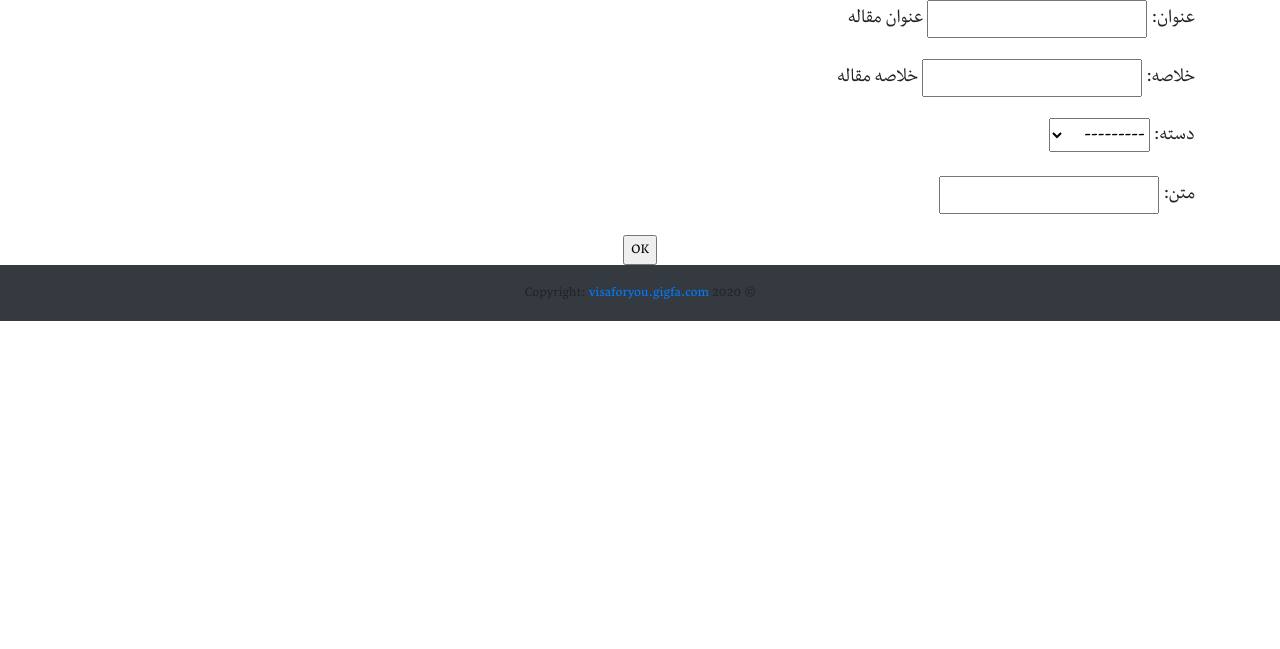
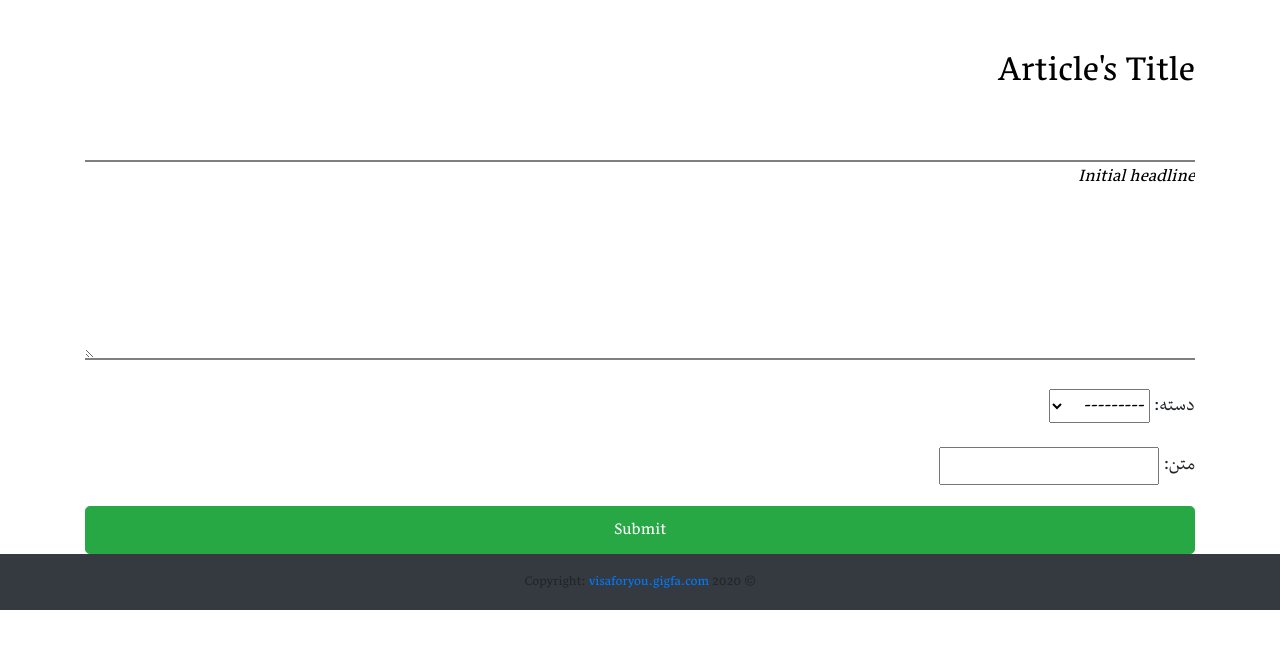
Before and after one commit to SinaSarparast/SimpleBlog, a Django app: page /articles/add/ in a window 1280 px wide. Shown: the part 64-713 px from the top of the page. Run offline with Django 3.2, Linux system fonts and the light colour scheme; a user stored in the database is signed in; data comes from the database, SQL or seed files in the repository; some libraries are stand-ins or nearby versions.

Commit message:
Improved form page

```diff
--- a/articles/forms.py
+++ b/articles/forms.py
@@ -2,22 +2,16 @@ from django import forms
 from froala_editor.widgets import FroalaEditor
 from .models import Tag, Category, Post
 from django.forms import ModelForm
+from django.utils.translation import gettext_lazy as _
 
-class NameForm(forms.Form):
-    title   =   forms.CharField(label='عنوان مقاله', max_length=30)
-    summary =   forms.CharField(label='چکیده مقاله', max_length=400)
-    category=   forms.ModelChoiceField(
-        queryset    =   Category.objects.all())
-    content =   forms.CharField(widget=FroalaEditor)
-
-    # FBVs must be refactored to CBVs because there is a lot of messy code
-    # I need to fix the tags model so that the edith view works!
-        # Probably the code below can solve the problem if I fix the queryset
-    # tags = forms.ModelChoiceField(
-    #     queryset = Tag.objects.values_list("name", flat=True).distinct(),
-    #     empty_label=None
-    # )
-    # tags    =   models.CharField(max_length=3, choices=LOCATIONS)
+# # class NameForm(forms.Form): (difference between form.form and modelform)
+# Forms created from forms.Form are manually configured by you. You're better off
+# using these for forms that do not directly interact with models. For example
+# a contact form, or a newsletter subscription form, where you might
+# not necessarily be interacting with the database. Where as a form created from
+# forms.ModelForm will be automatically created and then can later be
+# tweaked by you. The best examples really are from the superb documentation
+# provided on the Django website.
 
 
 class ArticleForm(ModelForm):
@@ -25,9 +19,18 @@ class ArticleForm(ModelForm):
         widget  =   FroalaEditor,
         label   =   'متن'
         )
+    title =   forms.CharField(
+        label   =   'عنوان',
+        initial =   _('Article\'s Title')
+        )
     category=   forms.ModelChoiceField(
         queryset =   Category.objects.all(),
         label   =   'دسته'
+        )
+    summary=   forms.CharField(
+        widget=forms.Textarea(attrs={'class' : 'article_summary'}),
+        label   =   'خلاصه',
+        initial =   _('Initial headline')
         )
     class Meta:
         model = Post
@@ -35,14 +38,11 @@ class ArticleForm(ModelForm):
 
         fields = ['title','summary','category','content']
         labels = {
-            'title': 'عنوان',
             'summary': 'خلاصه'
         }
         help_texts = {
-            'title': 'عنوان مقاله',
-            'summary': 'خلاصه مقاله',
             'category': 'دسته مقاله',
-            'content': 'متن مقاله',
+            'content': 'متن مقاله'
         }
         error_messages = {
             'NON_FIELD_ERRORS': {
--- a/articles/models.py
+++ b/articles/models.py
@@ -28,7 +28,7 @@ class Post(models.Model):
 
     slug    =   models.CharField(max_length=500,unique=True,primary_key=True)
     title   =   models.CharField(max_length=500)
-    summary =   models.CharField(max_length=2200, help_text='summary of article')
+    summary =   models.CharField(max_length=2200)
     author  =   models.ForeignKey(
         User,
         on_delete   =   models.SET_NULL,
--- a/articles/templates/articles/article_form.html
+++ b/articles/templates/articles/article_form.html
@@ -19,7 +19,7 @@
           <input id="summary" type="text" name="get_name" value="{{ summary }}" maxlength="400" required>
           <input id="rating" type="text" name="get_name" value="{{ current_name }}" maxlength="1" required>
           <input type="text" name="get_name" value="{{ tags }}"> -->
-          <input type="submit" value="OK">
+          <button type="button" class="btn btn-success btn-block btn-lg">Submit</button>
         </form>
 
         {% if form.errors %}
--- a/articles/views.py
+++ b/articles/views.py
@@ -2,7 +2,7 @@ from django.shortcuts import render, redirect, reverse, get_object_or_404
 from django.http import HttpResponse
 from django.views import generic
 from django.http import HttpResponseRedirect
-from .forms import NameForm, ArticleForm
+from .forms import ArticleForm
 from .models import Post, Tag, Category, ArticleAuthor
 from django.utils.text import slugify
 from django.views.decorators.http import require_http_methods
--- a/static/articles/css/style.css
+++ b/static/articles/css/style.css
@@ -19,6 +19,37 @@ h1, h2, h3, h4, h5, h6{
     text-align: left
 }
 
+#id_summary
+{
+  font-size: 16pt;
+
+	background: transparent;
+	border: none;
+  border-top:    2px solid grey;
+	border-bottom: 2px solid grey;
+	width: 100%;
+  height: 200px;
+	outline: none;
+	padding: 0px 0px 0px 0px;
+	font-style: italic;
+}
+
+#id_title
+{
+  font-size: 2em;
+
+	background: transparent;
+	border: none;
+	width: 100%;
+	outline: none;
+	padding: 0px 0px 0px 0px;
+}
+
+
+label[for='id_title'],[for='id_summary'] {
+  visibility: hidden;
+}
+
 @font-face {
     font-family: "Nassim";
     src: url('../assets/BBCNassimRegular.ttf') format('truetype');
```
Also changed, not shown: articles/templates/articles/article.html (+1 -7 lines), 1 other file.
